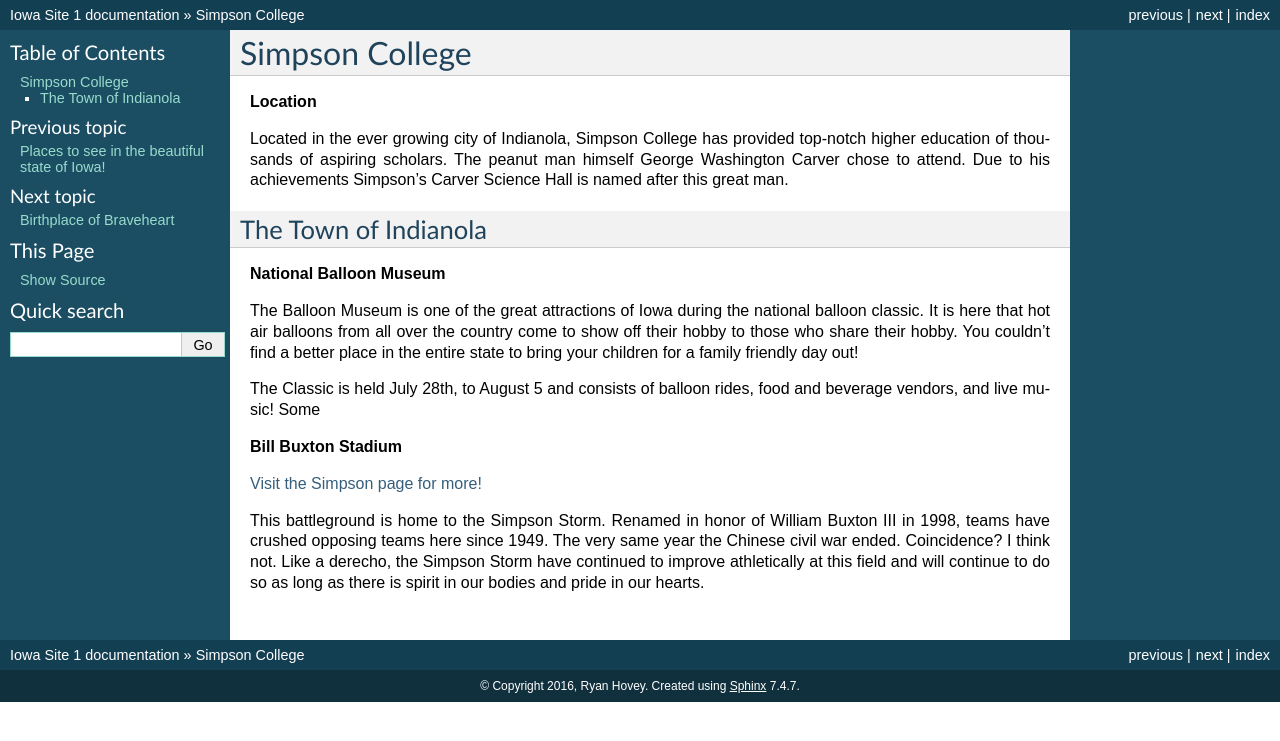
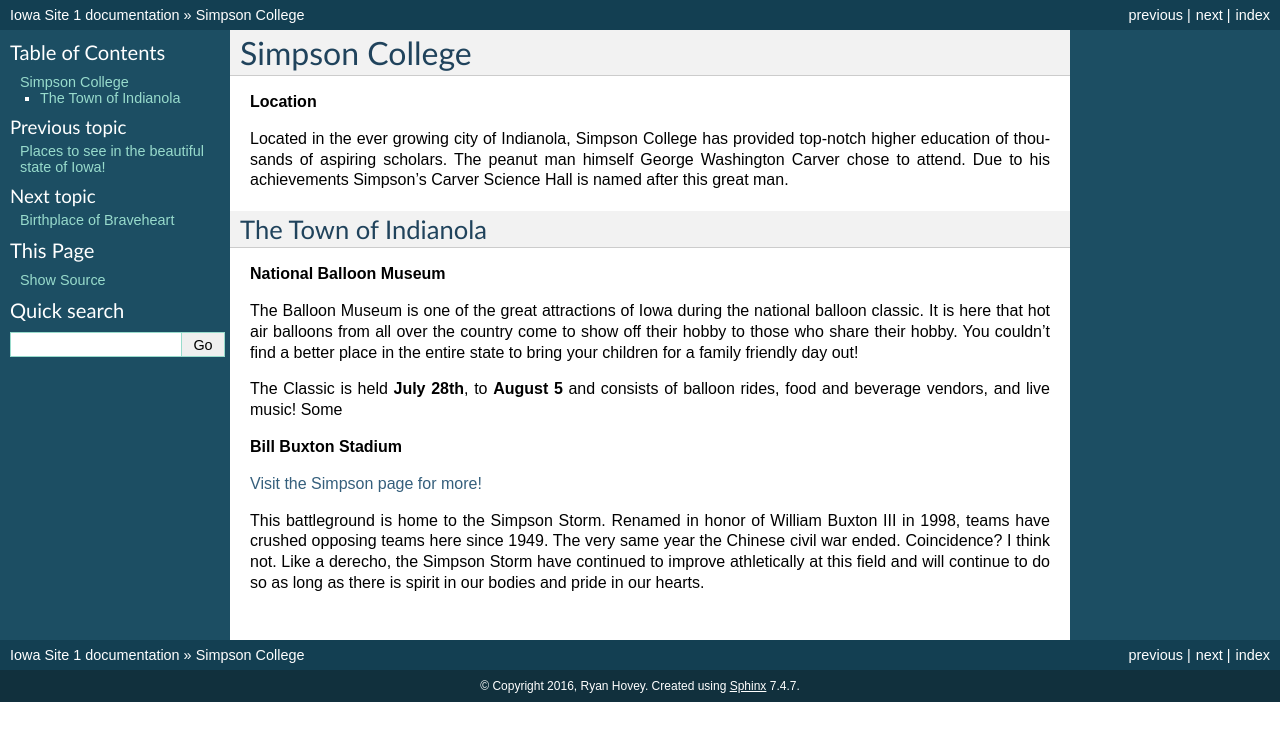
Before and after one commit to rhovey15/iowa_site, a Sphinx documentation site: the page built from source/simpson.rst, in a window 1280 px wide. Shown: the top 741 px of the page. Built offline with Sphinx 7.4.7, drawn with Linux system fonts in a browser that asks for light colours.

Commit message:
added bold words

```diff
--- a/source/simpson.rst
+++ b/source/simpson.rst
@@ -12,7 +12,7 @@
 
 The Balloon Museum is one of the great attractions of Iowa during the national balloon classic. It is here that hot air balloons from all over the country come to show off their hobby to those who share their hobby. You couldn't find a better place in  the entire state to bring your children for a family friendly day out!
 
-The Classic is held July 28th, to August 5 and consists of balloon rides, food and beverage vendors, and live music! Some
+The Classic is held **July 28th**, to **August 5** and consists of balloon rides, food and beverage vendors, and live music! Some
 
 **Bill Buxton Stadium**
 
```
